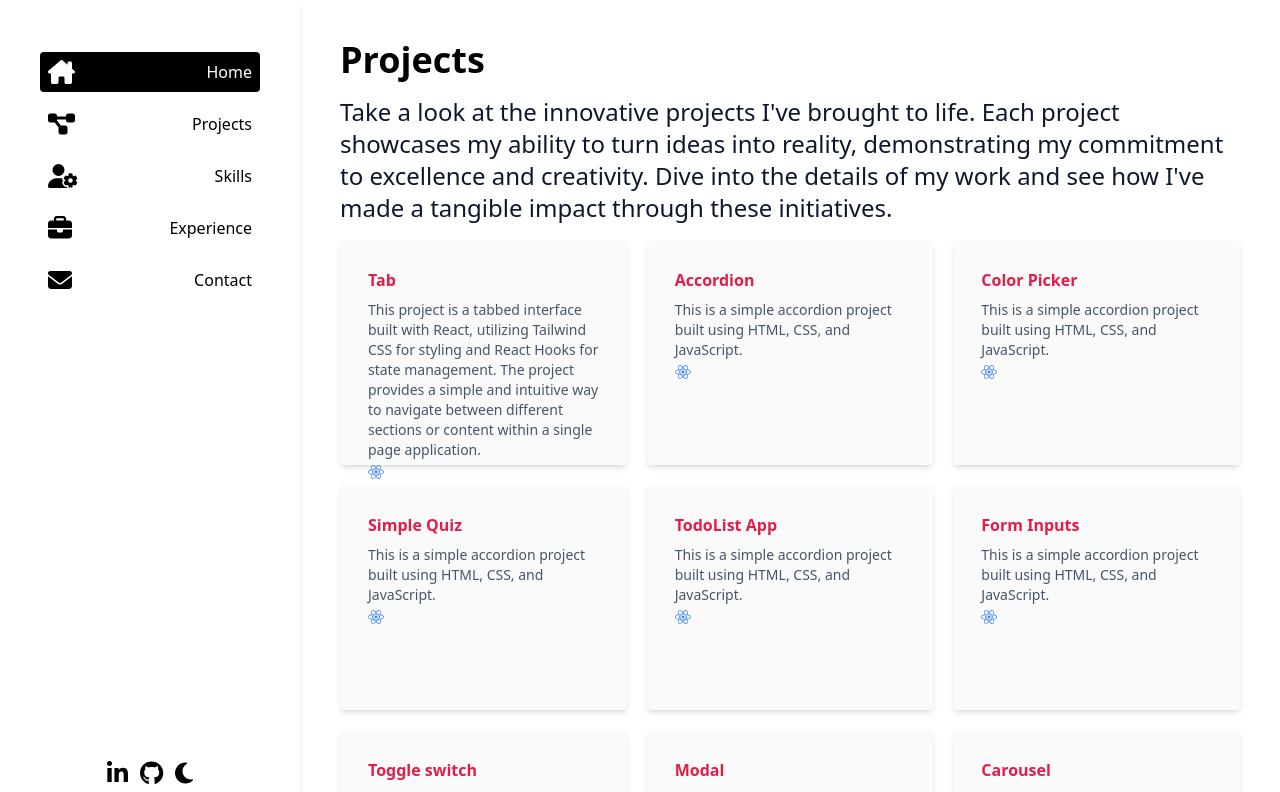
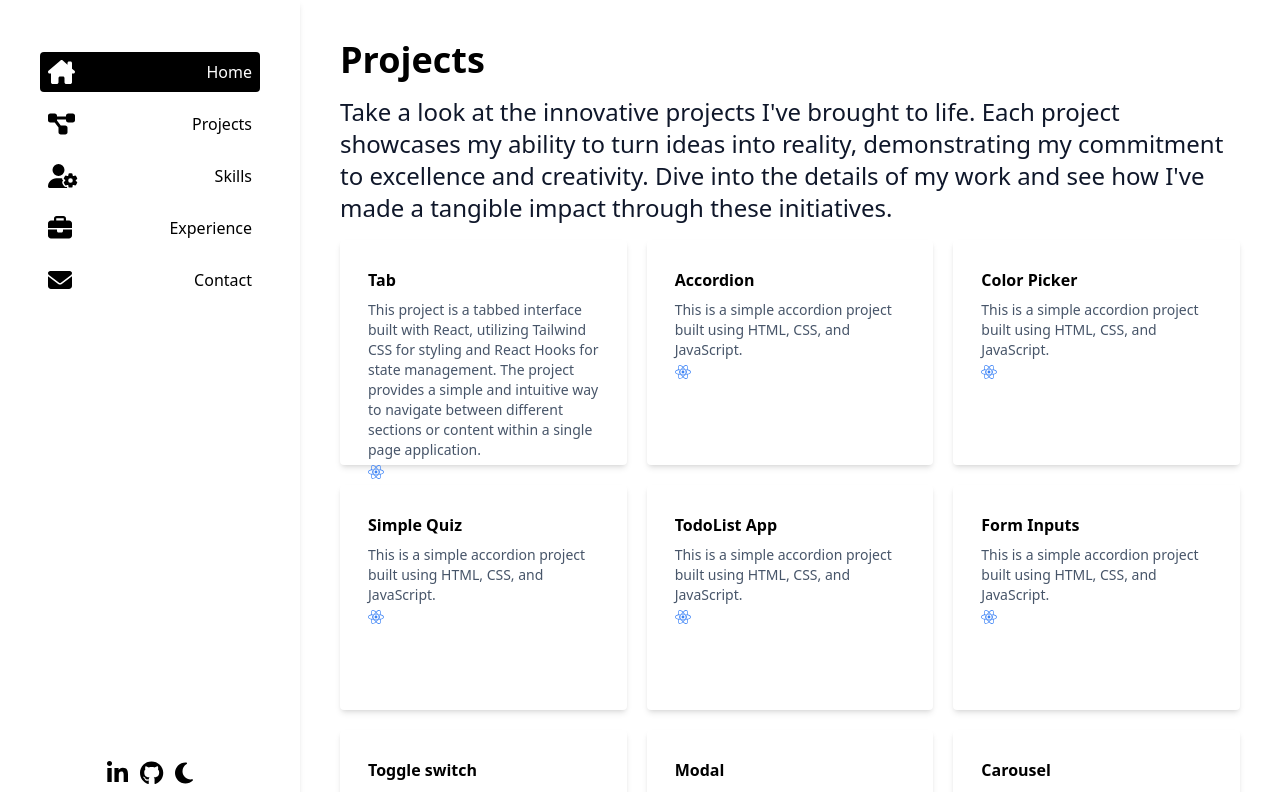
Before and after one commit to Mark-Alexis-Posadas/react-portfolio, a React (Vite) app: page /projects in a window 1280 px wide. Shown: the top 792 px of the page. Built offline with nearby package versions, Linux system fonts and the light colour scheme.

Commit message:
added cards theme

```diff
--- a/src/App.tsx
+++ b/src/App.tsx
@@ -225,6 +225,7 @@ const App: React.FC = () => {
                 projectsTitle={projectsTitle}
                 projectsSubTitle={projectsSubTitle}
                 projectsCardLayout={projectsCardLayout}
+                isDark={isDark}
               />
             }
           />
--- a/src/components/Card/index.tsx
+++ b/src/components/Card/index.tsx
@@ -6,11 +6,18 @@ const Card: React.FC<CardProps> = ({
   projectsCardLayout,
   skillsCardLayout,
   experienceCardLayout,
+  isDark,
 }) => {
   return (
-    <li className="bg-zinc-50 shadow-md rounded transition transform duration-300 hover:shadow-lg hover:scale-105">
+    <li
+      className={`${
+        isDark
+          ? "dark:bg-[#1f1f1f] dark:text-[#999]"
+          : "dark:bg-white dark:text-slate-600"
+      } shadow-md rounded transition transform duration-300 hover:shadow-lg hover:scale-105`}
+    >
       {projectsCardLayout && "pageTitle" in data
-        ? projectsCardLayout({ data })
+        ? projectsCardLayout({ data, isDark })
         : skillsCardLayout && "name" in data
         ? skillsCardLayout({ data })
         : experienceCardLayout && "company" in data
--- a/src/components/ProjectsCardLayout/index.tsx
+++ b/src/components/ProjectsCardLayout/index.tsx
@@ -4,14 +4,22 @@ import { IconName } from "@fortawesome/fontawesome-svg-core";
 import { FontAwesomeIcon } from "@fortawesome/react-fontawesome";
 export const projectsCardLayout: React.FC<ProjectsCardLayoutProps> = ({
   data,
+  isDark,
 }) => {
   return (
     <Link
       to={`/projects/${data.pageTitle.replace(/ /g, "")}`}
       className="h-full block p-7"
     >
-      <h1 className="font-bold text-rose-600 mb-2">{data.pageTitle}</h1>
-      <p className="text-sm text-slate-600">{data.description}</p>
+      <h1
+        className={`font-bold mb-2 ${
+          isDark ? "dark:text-white" : "dark:text-black"
+        }`}
+      >
+        {data.pageTitle}
+      </h1>
+
+      <p className="text-sm">{data.description}</p>
       <ul>
         {data.tags.map((tag, index) => (
           <li key={index}>
--- a/src/components/Sidebar/index.tsx
+++ b/src/components/Sidebar/index.tsx
@@ -15,7 +15,9 @@ const Sidebar: React.FC<SidebarType> = ({
 }) => {
   return (
     <aside
-      className={`md:w-[250px] lg:w-[300px] 2xl:w-[350px] fixed bg-white shadow-md h-full overflow-hidden left-0 top-0 z-10 bottom-0 md:p-3 lg:p-10 lg:block ${
+      className={`${
+        isDark ? "dark:bg-[#1f1f1f]" : "dark:bg-white"
+      } md:w-[250px] lg:w-[300px] 2xl:w-[350px] fixed bg-white shadow-md h-full overflow-hidden left-0 top-0 z-10 bottom-0 md:p-3 lg:p-10 lg:block ${
         toggleSidebar ? "block" : "hidden"
       }`}
     >
@@ -24,7 +26,9 @@ const Sidebar: React.FC<SidebarType> = ({
           <li key={data.id} onClick={() => handleSetActive(index)}>
             <Link
               to={`/${data.text === "home" ? "" : data.text}`}
-              className={`w-full flex items-center justify-between p-2 my-3 md:rounded cursor-pointer ${
+              className={`${
+                isDark && "dark:text-white"
+              } w-full flex items-center justify-between p-2 my-3 md:rounded cursor-pointer ${
                 index === active ? "text-white bg-black" : "text-black"
               }`}
             >
--- a/src/context/ThemeContext.tsx
+++ b/src/context/ThemeContext.tsx
@@ -1,9 +1,6 @@
 import React, { createContext, useState, ReactNode } from "react";
 
-interface ThemeContextProps {
-  isDark: boolean;
-  toggleTheme: () => void;
-}
+import { ThemeContextProps } from "../types/Theme";
 
 export const ThemeContext = createContext<ThemeContextProps | undefined>(
   undefined
--- a/src/pages/Projects/index.tsx
+++ b/src/pages/Projects/index.tsx
@@ -3,7 +3,6 @@ import Wrapper from "../../components/Wrapper";
 import Card from "../../components/Card";
 import PageTitle from "../../components/PageTitle";
 import SubTitle from "../../components/SubTitle";
-
 import { ProjectsProps } from "../../types/Project";
 
 const Projects: React.FC<ProjectsProps> = ({
@@ -11,6 +10,7 @@ const Projects: React.FC<ProjectsProps> = ({
   projectsTitle,
   projectsSubTitle,
   projectsCardLayout,
+  isDark,
 }) => {
   return (
     <section>
@@ -28,8 +28,8 @@ const Projects: React.FC<ProjectsProps> = ({
             <Card
               data={data}
               key={data.id}
-              // projectsCardLayout={projectsCardLayout(data)}
               projectsCardLayout={projectsCardLayout}
+              isDark={isDark}
             />
           ))}
         </ul>
--- a/src/types/Card.ts
+++ b/src/types/Card.ts
@@ -7,4 +7,5 @@ export interface CardProps {
   projectsCardLayout?: React.FC<ProjectsCardLayoutProps>;
   skillsCardLayout?: React.FC<SkillsCardLayoutProps>;
   experienceCardLayout?: React.FC<ExperienceCardLayoutProps>;
+  isDark: boolean;
 }
--- a/src/types/Project.ts
+++ b/src/types/Project.ts
@@ -11,6 +11,7 @@ export interface Project {
 
 export interface ProjectsCardLayoutProps {
   data: Project;
+  isDark: boolean;
 }
 
 export interface ProjectsProps {
@@ -18,4 +19,5 @@ export interface ProjectsProps {
   projectsTitle: string;
   projectsSubTitle: string;
   projectsCardLayout: React.FC<ProjectsCardLayoutProps>;
+  isDark: boolean;
 }
--- /dev/null
+++ b/src/types/Theme.ts
@@ -0,0 +1,4 @@
+export interface ThemeContextProps {
+  isDark: boolean;
+  toggleTheme: () => void;
+}
```
